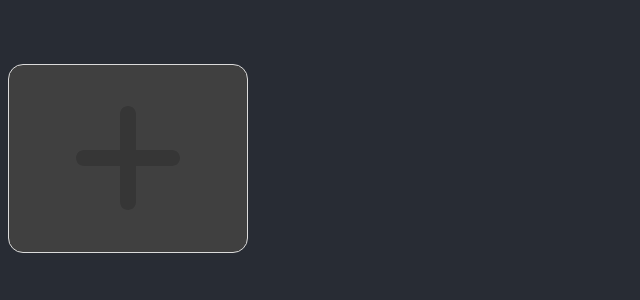
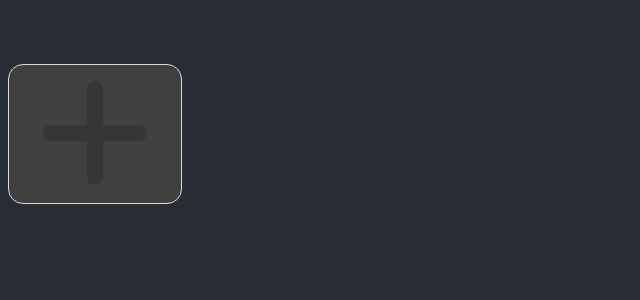
Before and after one commit to MaloryUmbrella/My-colors, a React (Create React App) app: page / in a window 1280 px wide. Shown: the top 300 px of the page, without its empty margins (0-640 px from the left). Built offline with nearby package versions, Linux system fonts and the light colour scheme.

Commit message:
Resize palette size to have more space to work with

```diff
--- a/src/index.css
+++ b/src/index.css
@@ -119,7 +119,9 @@ code {
   position: relative;
   padding-right: 1em;
   padding-left: 0;
-  margin-bottom: 50px;
+  margin-bottom: 150px;
+  width: 190px;
+  height: 100px;
 }
 
 #main_wrapper {
```
